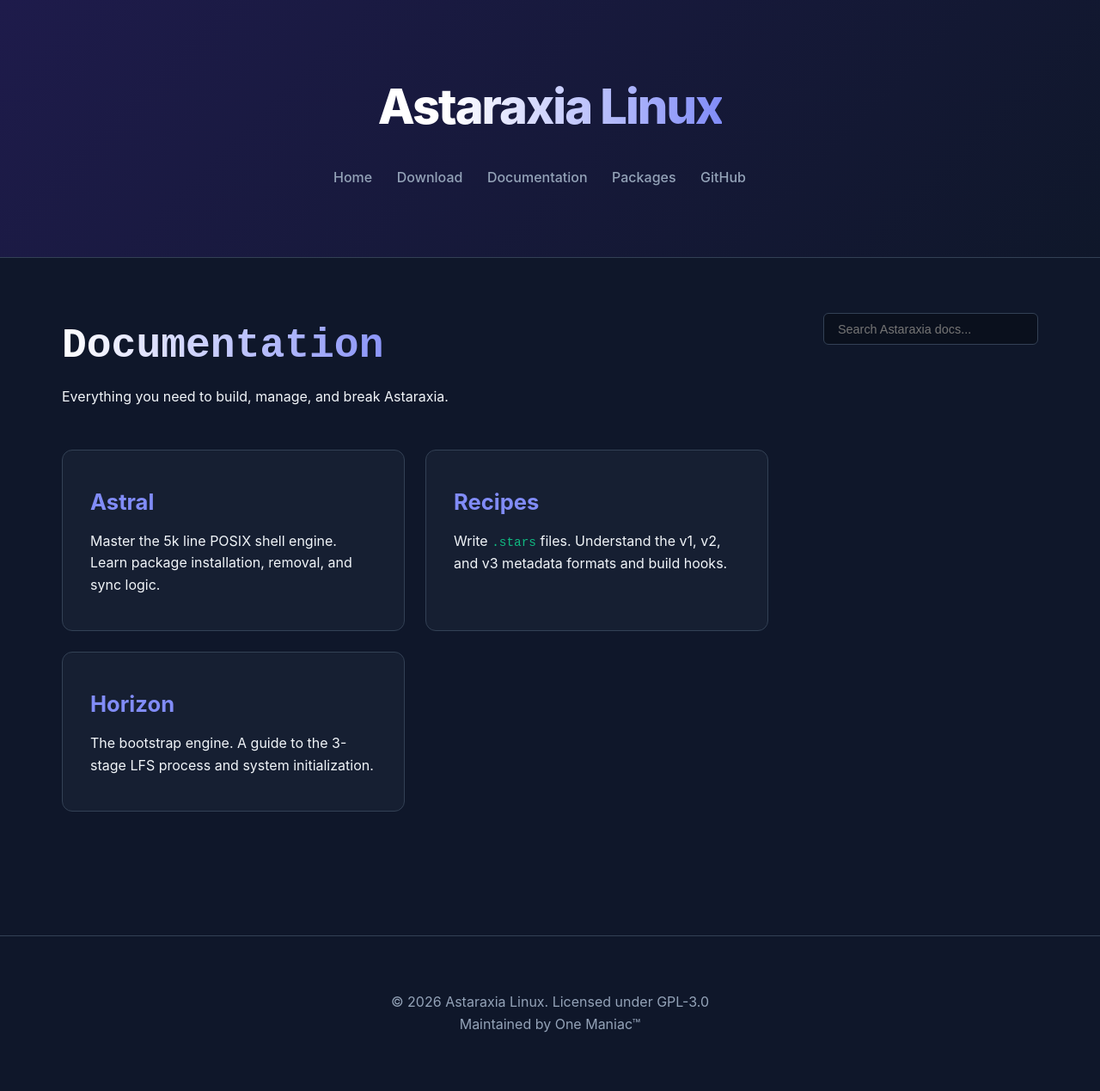
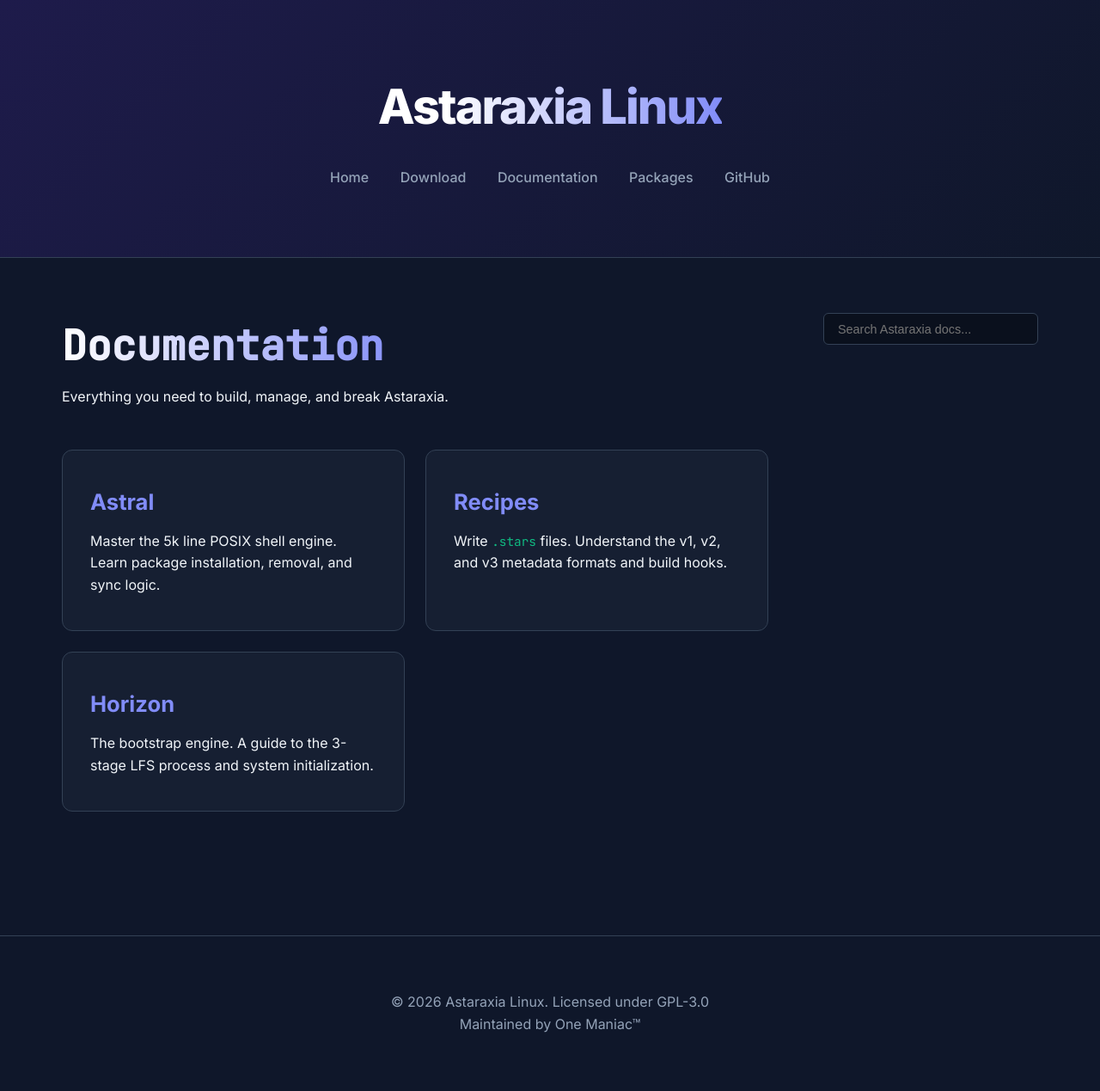
Before and after one commit to Astaraxia-Linux/astaraxia-linux.github.io, a Jekyll site: the page built from docs.html, in a window 1280 px wide. Shown: the whole page at 86% size. Built offline with Jekyll 4.4.1, drawn with Linux system fonts in a browser that asks for light colours.

Commit message:
Update docs.html

```diff
--- a/_layouts/docs.html
+++ b/_layouts/docs.html
@@ -2,6 +2,10 @@
 <html lang="en">
 <head>
     <link rel="stylesheet" href="https://cdnjs.cloudflare.com/ajax/libs/font-awesome/6.4.2/css/all.min.css">
+    <link rel="preconnect" href="https://fonts.googleapis.com">
+    <link rel="preconnect" href="https://fonts.gstatic.com" crossorigin>
+    <link href="https://fonts.googleapis.com/css2?family=Inter:wght@400;500;600;700;800&family=JetBrains+Mono:wght@400;500&display=swap" rel="stylesheet">
+
     <meta charset="UTF-8">
     <meta name="viewport" content="width=device-width, initial-scale=1.0">
     <title>{{ page.title }} | {{ site.title }}</title>
@@ -22,7 +26,7 @@
         body {
             background-color: var(--bg);
             color: var(--text);
-            font-family: 'Inter', system-ui, sans-serif;
+            font-family: 'Inter', -apple-system, sans-serif;
             line-height: 1.6;
             overflow-x: hidden;
         }
@@ -102,7 +106,7 @@
         .card-grid { display: grid; grid-template-columns: 1fr 1fr; gap: 2rem; margin: 2rem 0; }
         .card { background: var(--card-bg); padding: 2rem; border-radius: 12px; border: 1px solid var(--border); }
         pre { background: #000; padding: 1.5rem; border-radius: 8px; border: 1px solid var(--border); overflow-x: auto; margin: 1.5rem 0; }
-        code { color: var(--accent); font-family: monospace; font-size: 0.9rem; }
+        code { color: var(--accent); font-family: 'JetBrains Mono', monospace; font-size: 0.9rem; }
 
         /* Mobile Sidebar Overlay */
         .sidebar-overlay {
@@ -355,10 +359,10 @@
 
     <header>
         <div class="header-container">
-            <h1><a href="/">{{ site.title }}</a></h1>
-            <nav>
+            <h1><a href="/" style="text-decoration:none; color:inherit;">{{ site.title }}</a></h1>
+            <nav style="margin-top:1.5rem;">
                 {% for item in site.navigation %}
-                <a href="{{ item.url }}">{{ item.title }}</a>
+                <a href="{{ item.url }}" style="color:var(--text-dim); margin: 0 1rem; text-decoration:none;">{{ item.title }}</a>
                 {% endfor %}
             </nav>
         </div>
```
